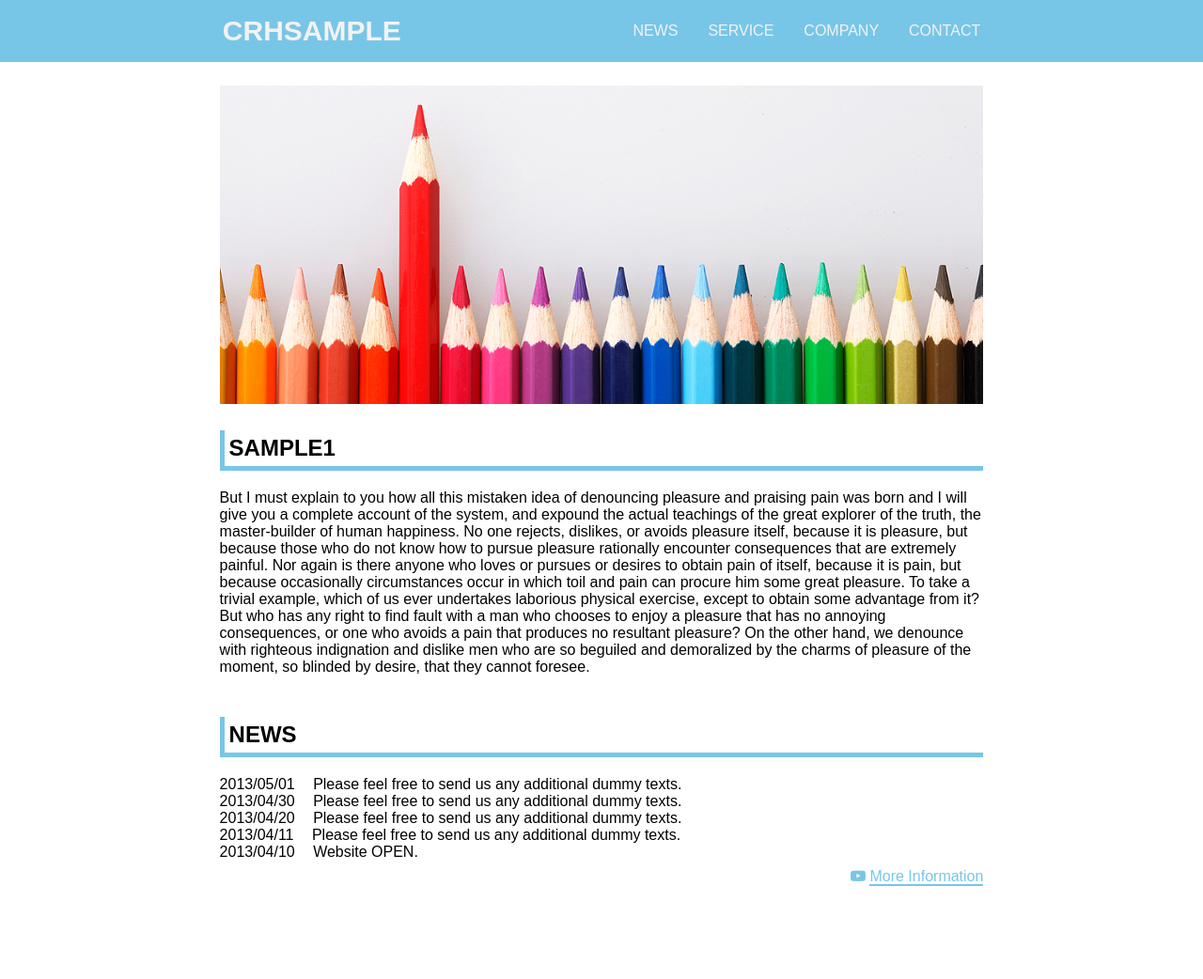
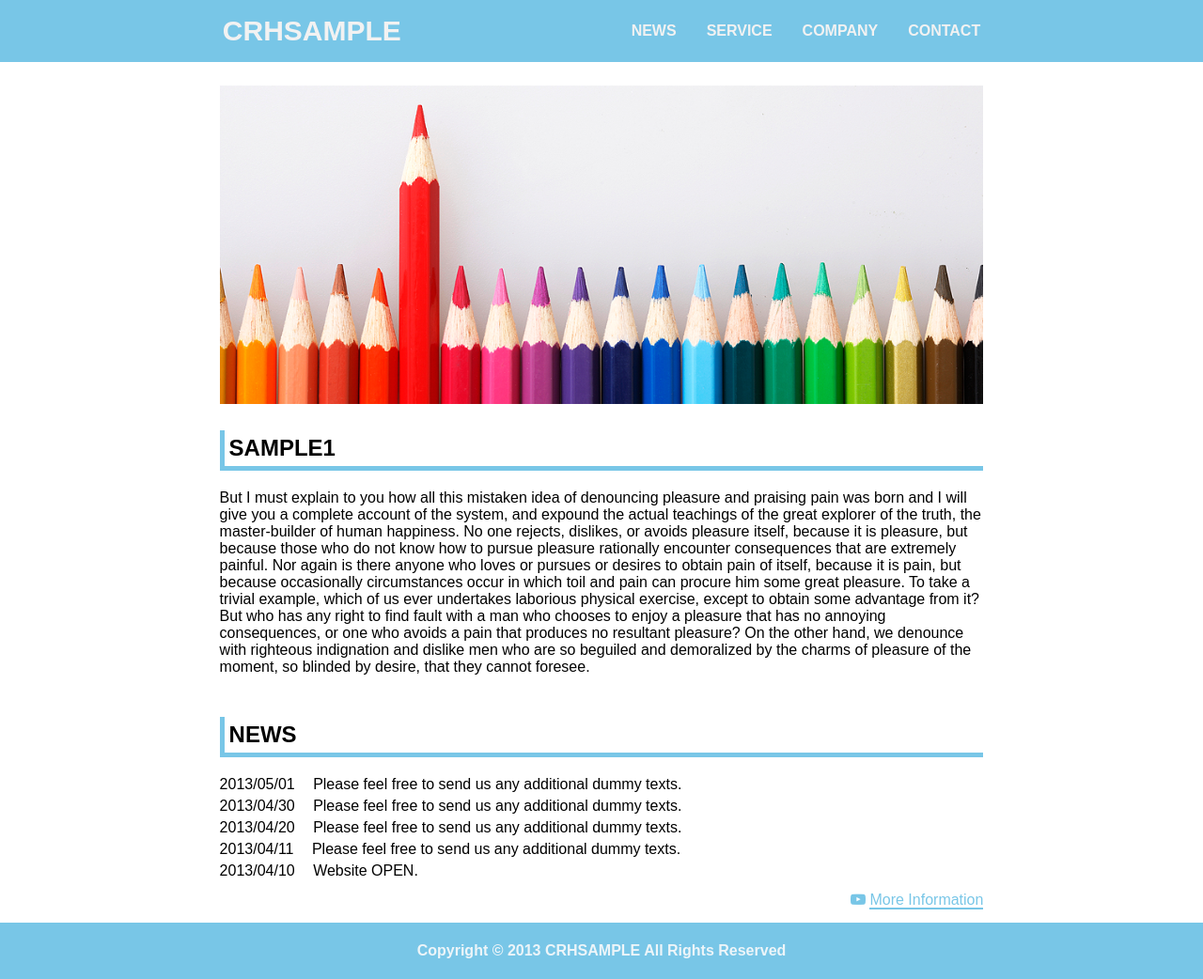
Before and after one commit to gregg0912/creativehope-webpage, a plain HTML site: page index.html in a window 1280 px wide. Shown: the whole page at 94% size. Before the commit the page ends 957 px from the top, so only its background shows below. Drawn offline with nearby package versions, Linux system fonts and the light colour scheme.

Commit message:
added footer and adjusted some line spacing for content

```diff
--- a/css/index.css
+++ b/css/index.css
@@ -19,11 +19,12 @@ body {
     text-decoration: none;
     font-size: 16px;
     line-height: 1cm;
+    font-weight: bold;
 }
 
 .topnav #companytitle {
     font-size: 30px !important;
-    font-weight: bold;
+    font-weight: bolder;
 }
 
 .topnav .compressed-icons {
@@ -49,6 +50,7 @@ body {
 
 .container {
     padding: 2% 18.25% 2% 18.25%;
+    min-height: calc(100vh - 19px);
 }
 
 h2 {
@@ -59,10 +61,15 @@ h2 {
 
 .news-date {
     padding-right: 15px;
+    vertical-align: top;
 }
 
 .news-text {
     display: inline-block;
+}
+
+.news-row {
+    padding-bottom: 5px;
 }
 
 .more-info-anchor {
@@ -86,6 +93,18 @@ h2 {
 
 .row {
     padding-bottom: 8px;
+}
+
+.footer {
+    background-color: #78c6e7;
+    color: #edf5f9;
+    width: 100%;
+    left: 0;
+    bottom: 0;
+    text-align: center;
+    padding-top: 5px;
+    padding-bottom: 5px;
+    font-weight: bold;
 }
 
 @media screen and (max-width: 600px) {
@@ -125,11 +144,15 @@ h2 {
 
     /* adjust container padding on smaller screens */
     .container {
-        padding: 2% 5% 2% 5%;
+        padding: 2% 5% 5% 5%;
     }
 
     /* adjust news-text size */
     .news-text {
         width: 60%;
     }
+
+    .footer {
+        font-size: 12px;
+    }
 }
--- a/index.html
+++ b/index.html
@@ -71,5 +71,8 @@
                 </div>
             </div>
         </div>
+        <div class="footer">
+            <p>Copyright &copy; 2013 CRHSAMPLE All Rights Reserved</p>
+        </div>
     </body>
 </html>
```
